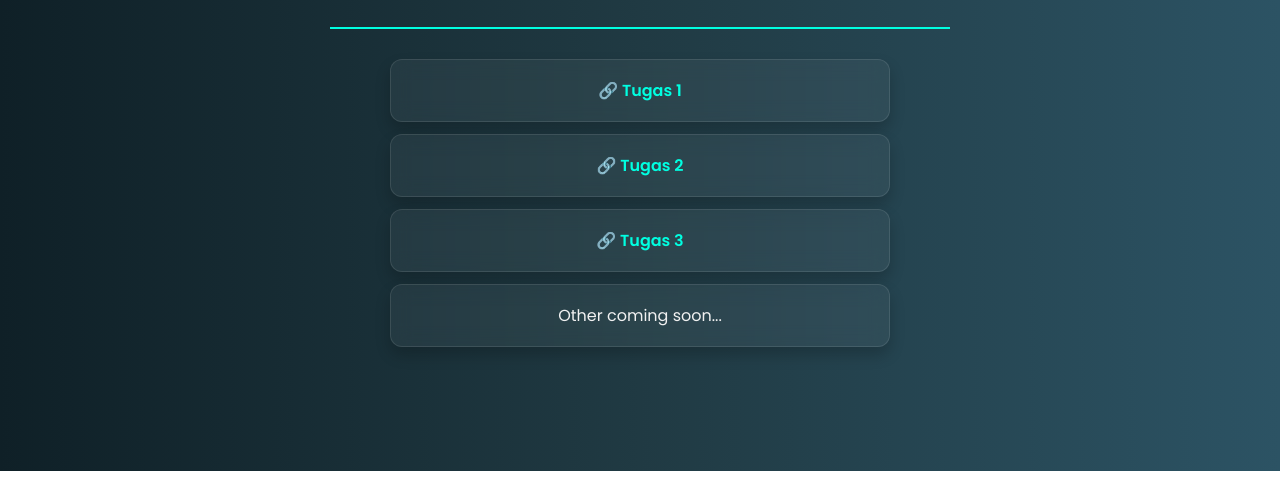
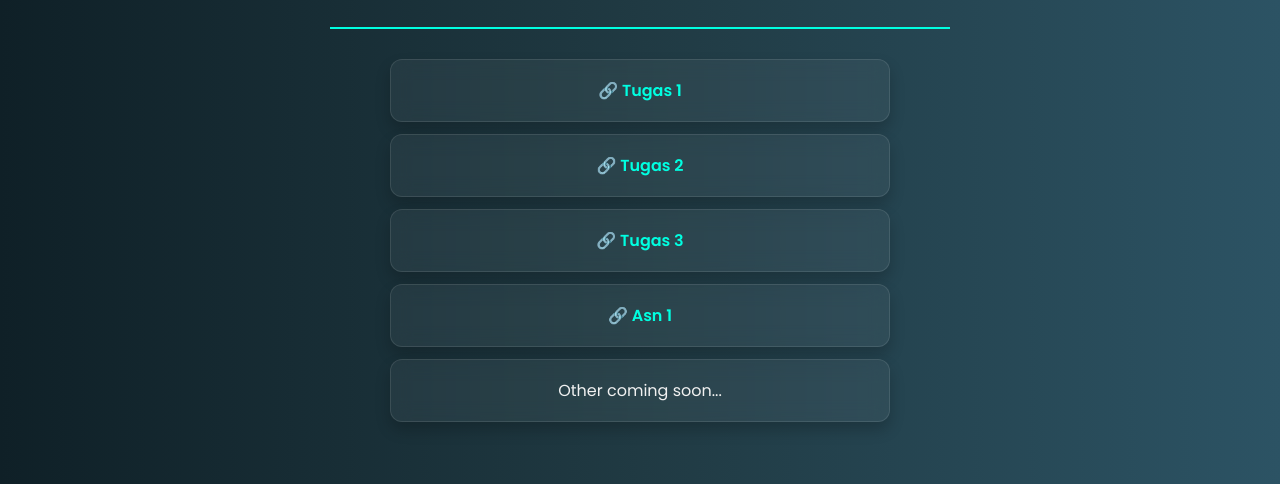
Before and after one commit to makhluk-antariksa/PemrogramanWeb, a plain HTML site: page index.html in a window 1280 px wide. Shown: the part 329-813 px from the top of the page. Drawn offline with Linux system fonts and the light colour scheme.

Commit message:
Update index.html

```diff
--- a/index.html
+++ b/index.html
@@ -106,6 +106,7 @@
     <li><a href="https://github.com/makhluk-antariksa/PemrogramanWeb/tree/main/tugas%201" target="_blank">🔗 Tugas 1</a></li>
     <li><a href="https://github.com/makhluk-antariksa/PemrogramanWeb/tree/main/tugas%202" target="_blank">🔗 Tugas 2</a></li>
     <li><a href="https://github.com/makhluk-antariksa/PemrogramanWeb/tree/main/tugas%203" target="_blank">🔗 Tugas 3</a></li>
+    <li><a href="https://slategrey-badger-229712.hostingersite.com/home/https://slategrey-badger-229712.hostingersite.com/home/" target="_blank">🔗 Asn 1</a></li>
     <li>Other coming soon...</li>
   </ul>
 
```
